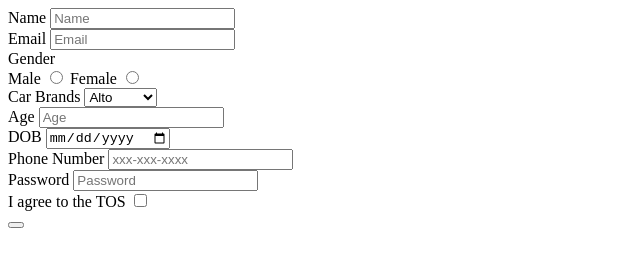
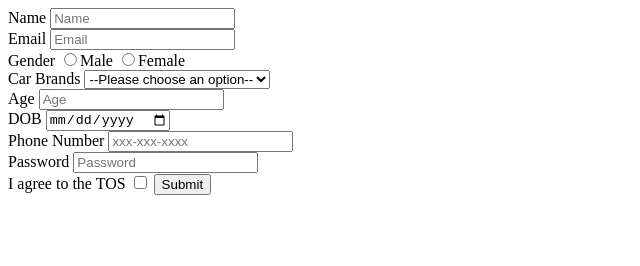
Before and after one commit to acciojob/signup-form-car-HarryPotter0107, a website: page main.html in a window 1280 px wide. Shown: the whole page, without its empty margins (0-640 px from the left). Drawn offline with Linux system fonts and the light colour scheme.

Commit message:
created a submission

```diff
--- a/main.html
+++ b/main.html
@@ -4,47 +4,44 @@
 
 <head>
 	<link rel="stylesheet" href="styles.css">
-	</head>
+</head>
+
 <body>
 	<!-- the entire body must be written by student -->
-	<form method="POST">
-		<label for="name">Name</label>
-		<input type="text" id="name" placeholder="Name" required>
-		<br>
-		<label for="email">Email</label>
-		<input type="email" id="email" placeholder="Email" required>
-		<br>
-		<label>Gender</label>
-		<br>
-		<label for="gender">Male</label>
-		<input type="radio" id="gender_m" name="gender" required
-			<br>
-		<label for="gender">Female</label>
-		<input type="radio" id="gender_f" name="gender" required>
-		<br>
-		<label for="cars">Car Brands</label>
-		<select type="select" id="cars" placeholder="Please choose an option">
-			<option>Alto</option>
-			<option>Nano</option>
-			<option>Jaguwar</option>
-		</select>
-		<br>
-		<label for="age">Age</label>
-		<input type="number" id="age" placeholder="Age" required>
-		<br>
-		<label for="dob">DOB</label>
-		<input type="date" id="dob" required>
-		<br>
-		<label for="tel">Phone Number</label>
-		<input type="tel" id="tel" placeholder="xxx-xxx-xxxx">
-		<br>
-		<label for="password">Password</label>
-		<input type="password" id="password" placeholder="Password" required>
-		<br>
-		<label for="tos">I agree to the TOS</label>
-		<input type="checkbox" id="tos" required>
-		<br>
-		<button type="submit">
+	<form method= "post">
+		<label for= "name">Name</label>
+		<input type= "text" id = "name" name = "name" placeholder = "Name" required ><br>
+
+		<label for= "email">Email</label>
+		<input type= "Email" id = "email" name = "email" placeholder = "Email" required ><br>
+
+		<label for= "gender_m, gender_f">Gender</label>
+		<input type= "Radio"  value ="male" id = "gender_m" name = "gender"  required >Male
+		<input type= "Radio" value ="female" id = "gender_f" name = "gender"  required >Female<br>
+
+		<label for= "cars">Car Brands</label>
+		<select id = "cars" name = "cars" >
+		<option value="">--Please choose an option--</option>
+		<option value="">Bugatti</option>
+
+		</select><br>
+
+		<label for= "age">Age</label>
+		<input type= "Number" id = "age" name = "Age" placeholder = "Age" required ><br>
+
+		<label for= "dob">DOB</label>
+		<input type= "Date" id = "dob" name = "DOB" required ><br>
+
+		<label for= "tel">Phone Number</label>
+		<input type= "Tel" id = "tel" name = "Phone Number" placeholder = "xxx-xxx-xxxx"><br>
+
+		<label for= "password">Password</label>
+		<input type= "Password" id = "password" name = "Password" placeholder = "Password" required ><br>
+
+		<label for= "tos">I agree to the TOS</label>
+		<input type= "Checkbox" id = "tos" name = "tos" >
+		<button type = "submit">Submit</button>
+
 	</form>
     <script type="text/javascript" src="./script.js">
 </script>
```
